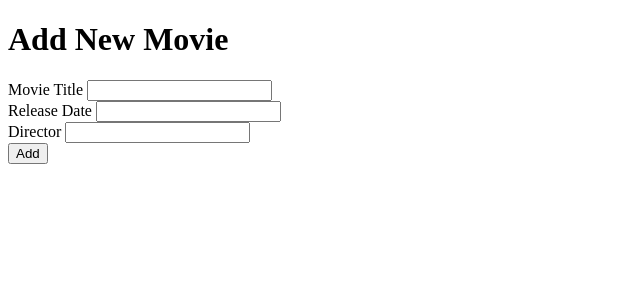
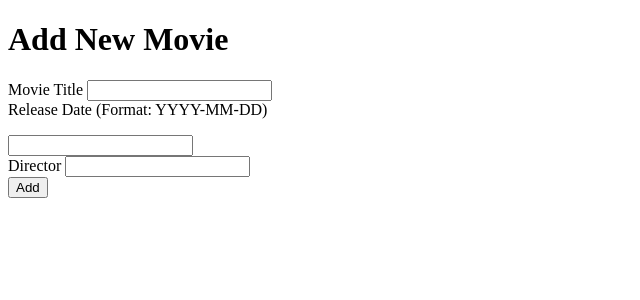
Before and after one commit to erikabalarezo/assignments, a PHP site: page /add.php in a window 1280 px wide. Shown: the top 300 px of the page, without its empty margins (0-640 px from the left). Run offline with PHP 8.4, Linux system fonts and the light colour scheme.

Commit message:
Finished add movie functionality.

```diff
--- a/mtm1531/assignment-6/add.php
+++ b/mtm1531/assignment-6/add.php
@@ -55,11 +55,13 @@ if($_SERVER['REQUEST_METHOD'] == 'POST') {
 
         <div>
         	<label for="release_date">
-            	Release Date
+            	Release Date (Format: YYYY-MM-DD)</p>
+
             	<?php if (isset($errors['release_date'])):?>
                 <strong class="error">is required</strong>
             	<?php endif; ?>
             </label>
+
             <input id= "release_date" name="release_date" required value="<?php echo $release_date;?>">
         </div>
 
```
